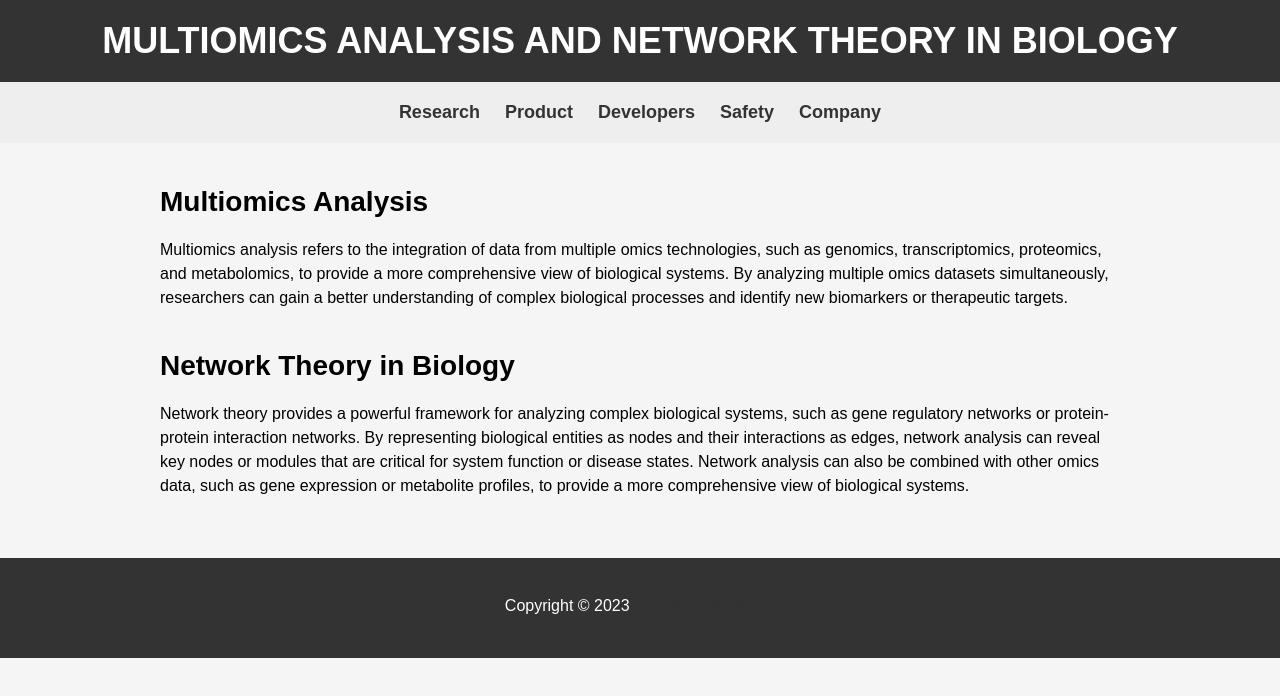
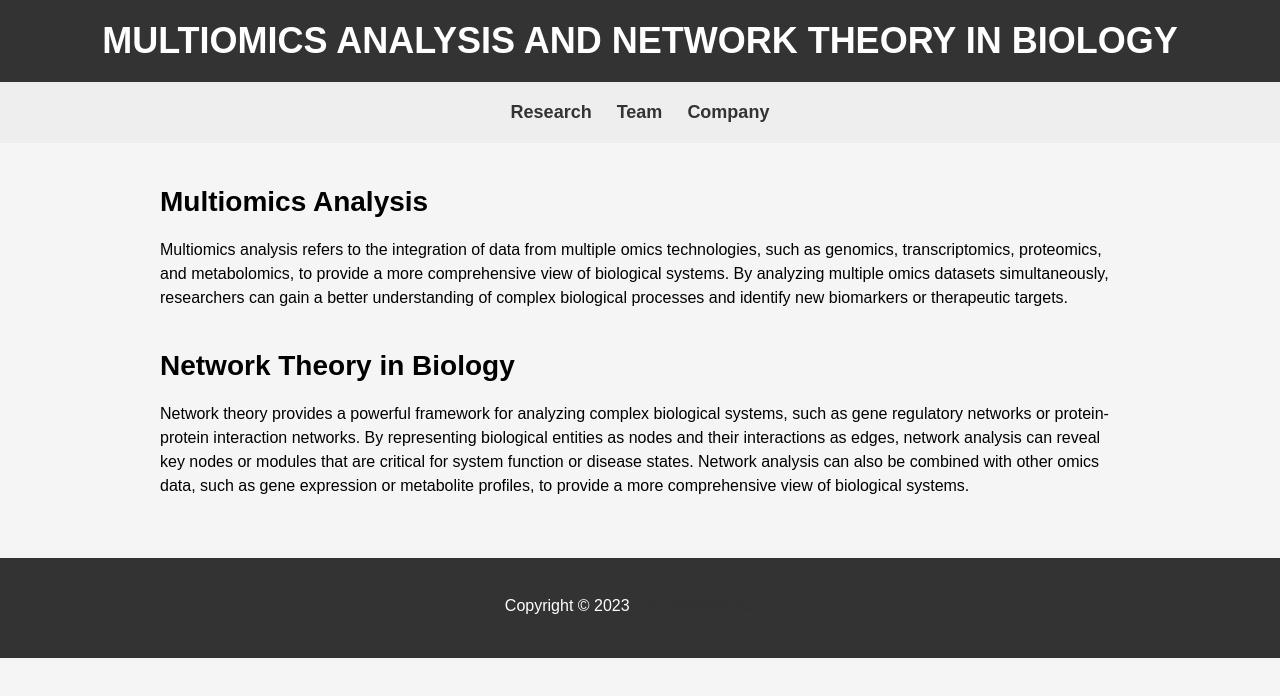
Before and after one commit to avergro/omics, a plain HTML site: page article_template.html in a window 1280 px wide. Drawn offline with Linux system fonts and the light colour scheme.

Commit message:
Update article_template.html

```diff
--- a/article_template.html
+++ b/article_template.html
@@ -74,9 +74,7 @@
 	<header>Multiomics Analysis and Network Theory in Biology</header>
 	<nav>
 		<a href="#">Research</a>
-		<a href="#">Product</a>
-		<a href="#">Developers</a>
-		<a href="#">Safety</a>
+		<a href="#">Team</a>
 		<a href="#">Company</a>
 	</nav>
 	<main>
```
